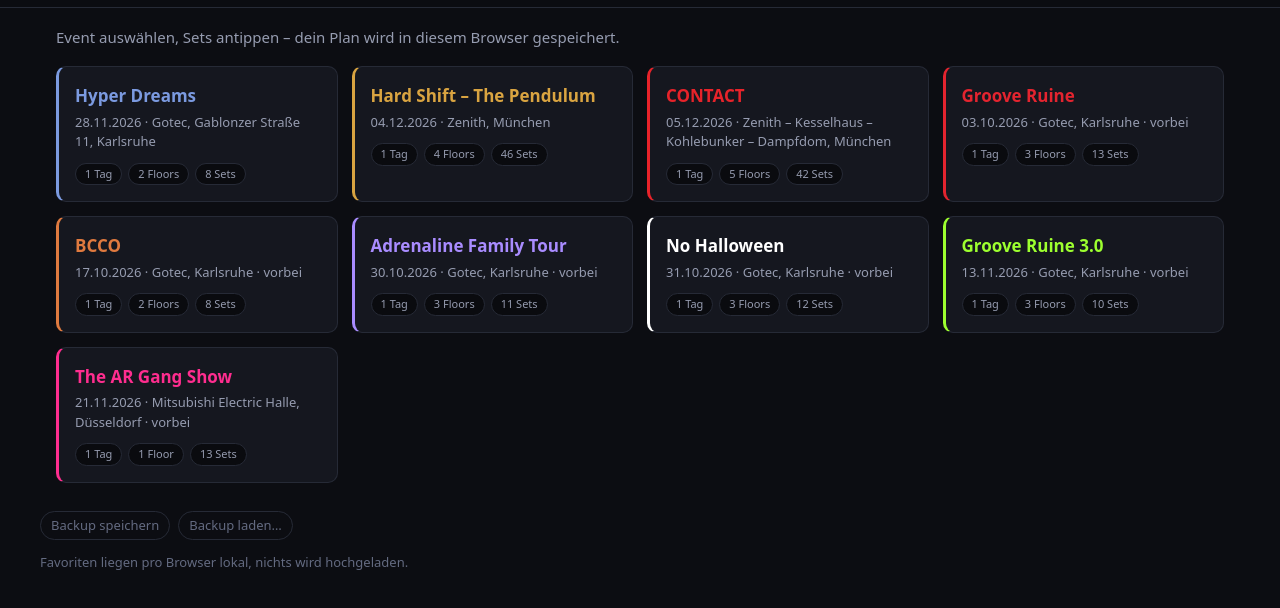
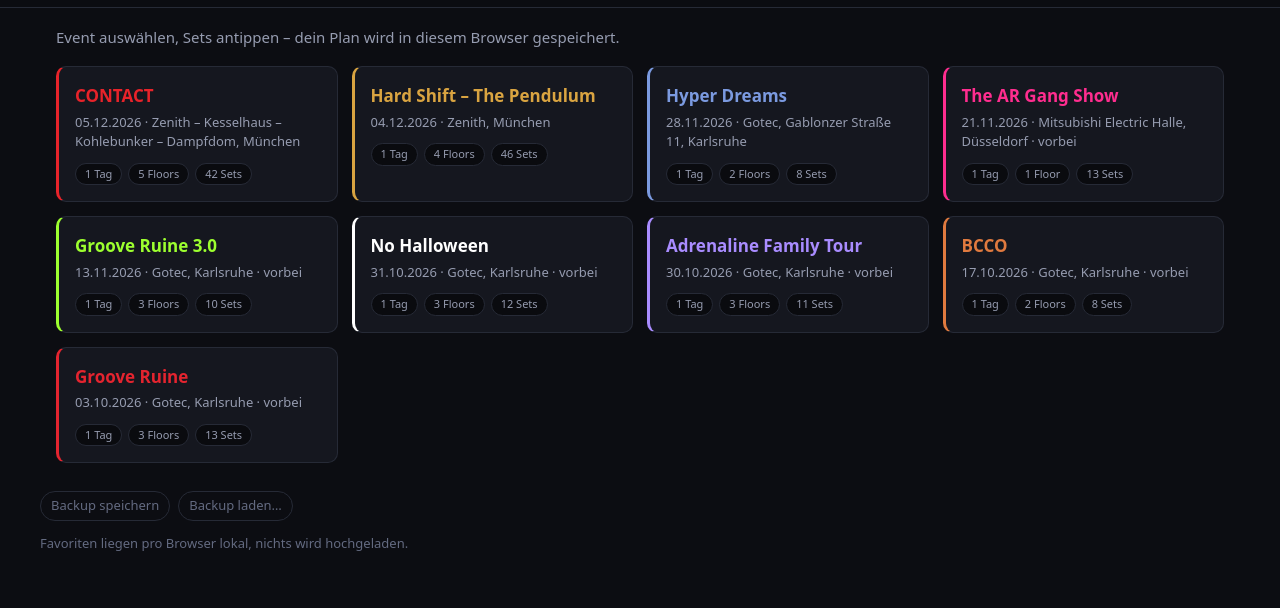
Before and after one commit to rbnsch/timetables, a plain HTML site: page index.html in a window 1280 px wide. Shown: the part 48-656 px from the top of the page. Drawn offline with Linux system fonts and the light colour scheme.

Commit message:
Uebersicht nach Datum sortiert, das fernste Event zuoberst
Co-Authored-By: Claude Opus 5 <noreply@anthropic.com>

```diff
--- a/index.html
+++ b/index.html
@@ -107,14 +107,14 @@
         '<span class="faint">Eine JSON-Datei in <code>data/</code> anlegen und in ' +
         '<code>data/events.json</code> eintragen.</span></div>';
     } else {
-      // Kommende Events zuerst, vergangene nach hinten.
+      // Nach Datum, das am weitesten entfernte zuoberst. Vergangenes rutscht dadurch
+      // von selbst ans Ende – es liegt ja zwangslaeufig vor allem Kommenden.
+      const startOf = (ev) => ev.sets.length ? Math.min(...ev.sets.map((s) => +s._start || Infinity)) : 0;
       const endOf = (ev) => ev.sets.length ? Math.max(...ev.sets.map((s) => +s._end || 0)) : 0;
       const now = Date.now();
-      events.sort((a, b) => {
-        const pa = endOf(a) < now, pb = endOf(b) < now;
-        if (pa !== pb) return pa ? 1 : -1;
-        return endOf(a) - endOf(b);
-      });
+      // Sortiert wird nach dem Beginn, nicht nach dem Ende: auf der Karte steht das
+      // Anfangsdatum, und danach soll sich die Reihenfolge auch richten.
+      events.sort((a, b) => (startOf(b) - startOf(a)) || (endOf(b) - endOf(a)));
 
       host.innerHTML = '<div class="cards">' + events.map((ev) => {
         const favs = TT.readStore('tt.fav.' + ev.id, []).length;
```
